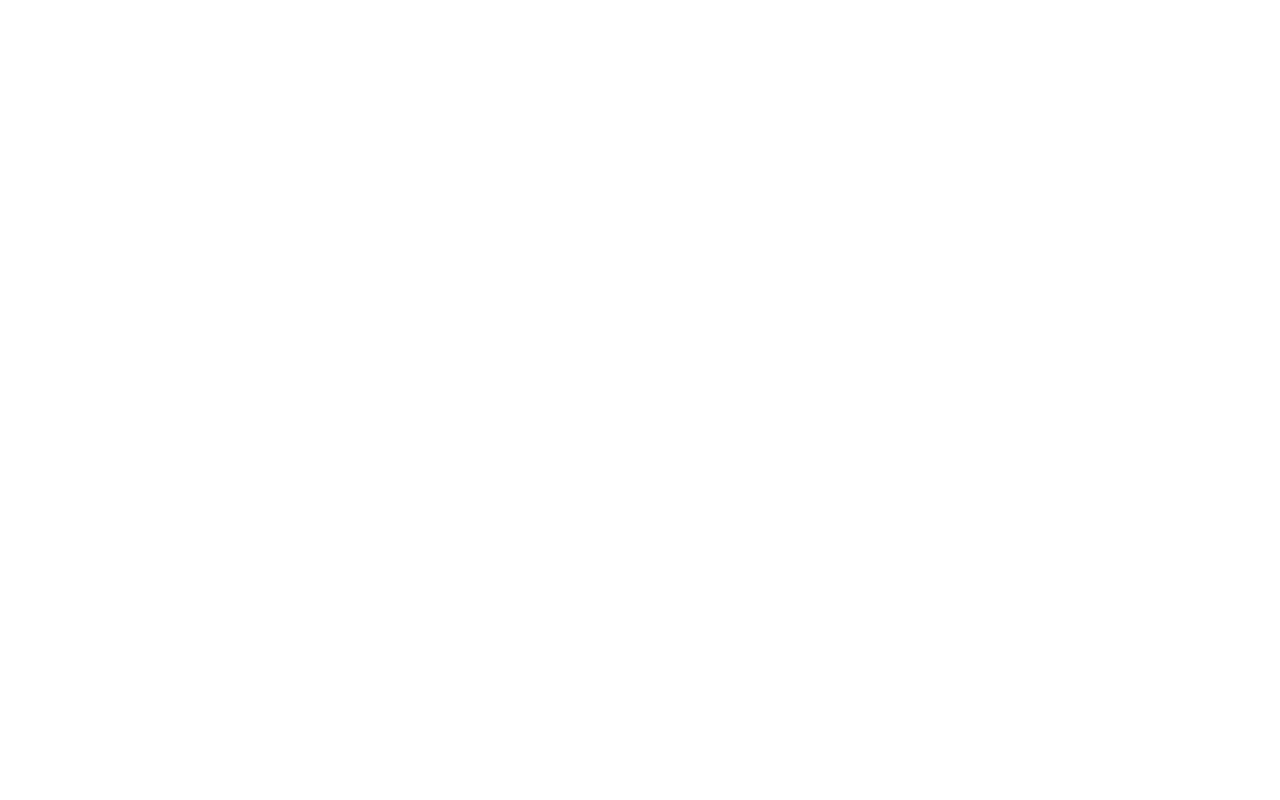
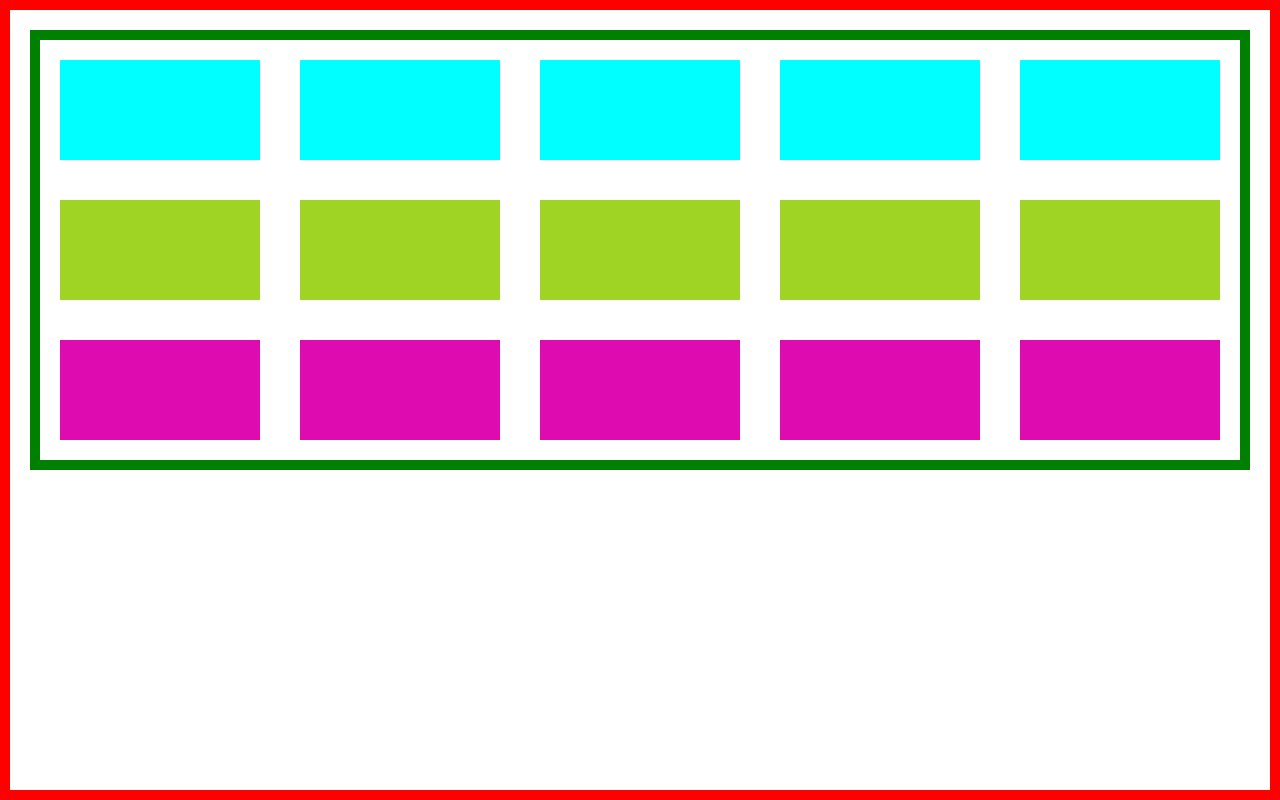
Before and after one commit to Ranjith-kumar03/WebSiteDesigning, a plain HTML site: page index.html in a window 1280 px wide. Drawn offline with Linux system fonts and the light colour scheme.

Commit message:
his is a combination of 5 commits.
added style to Index.html

```diff
--- a/index.html
+++ b/index.html
@@ -4,9 +4,33 @@
     <meta charset="UTF-8">
     <meta http-equiv="X-UA-Compatible" content="IE=edge">
     <meta name="viewport" content="width=device-width, initial-scale=1.0">
+    <link rel="stylesheet" href="styles.css">
     <title>Wesite Designing</title>
 </head>
 <body>
+    <div class="container">
+        <div class="row">
+            <div class="box1"></div>
+            <div class="box1"></div>
+            <div class="box1"></div>
+            <div class="box1"></div>
+            <div class="box1"></div>
+        </div>
+        <div class="row">
+            <div class="box2"></div>
+            <div class="box2"></div>
+            <div class="box2"></div>
+            <div class="box2"></div>
+            <div class="box2"></div>
+        </div>
 
+        <div class="row">
+            <div class="box3"></div>
+            <div class="box3"></div>
+            <div class="box3"></div>
+            <div class="box3"></div>
+            <div class="box3"></div>
+        </div>
+    </div>
 </body>
 </html>
--- a/styles.css
+++ b/styles.css
@@ -2,4 +2,44 @@ body{
     margin:0px;
     padding:0px;
     height:100vh;
+    box-sizing: border-box;
+    border-style: solid;
+    border-color:red;
+    border-width:10px;
 }
+
+.container{
+    margin:20px;
+    box-sizing: border-box;
+    border-style: solid;
+    border-color:green;
+    border-width:10px;
+}
+
+.row{
+    width:100%;
+    display:flex;
+    justify-content:center;
+    flex-wrap: wrap;
+}
+
+.box1{
+    background-color:aqua;
+    flex: 1 200px;
+    height:100px;
+    margin:20px;
+}
+
+.box2{
+    background-color:rgb(159, 211, 36);
+    flex: 1 200px;
+    height:100px;
+    margin:20px;
+}
+
+.box3{
+    background-color:rgb(221, 11, 176);
+    flex: 1 200px;
+    height:100px;
+    margin:20px;
+}
```
